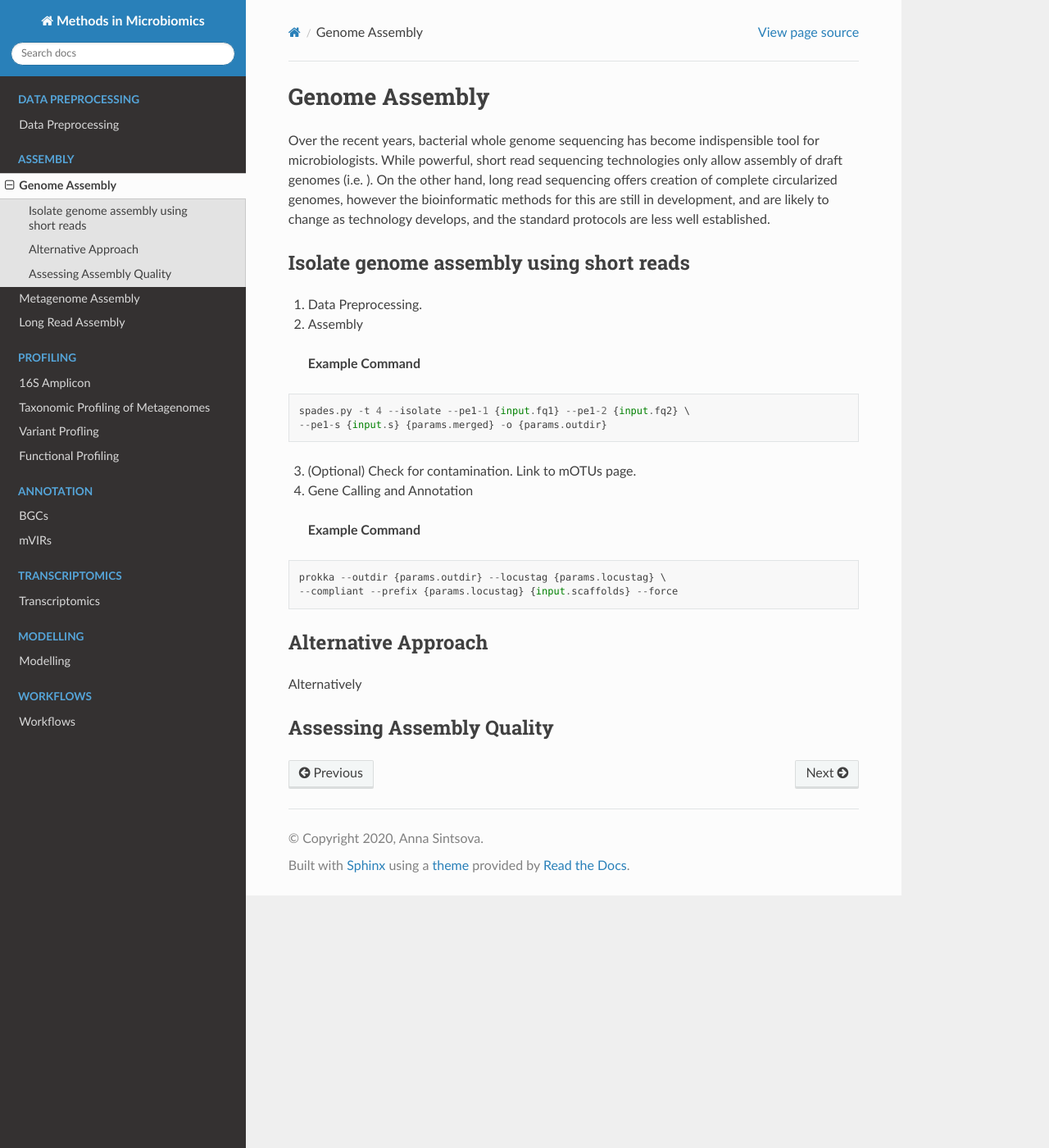
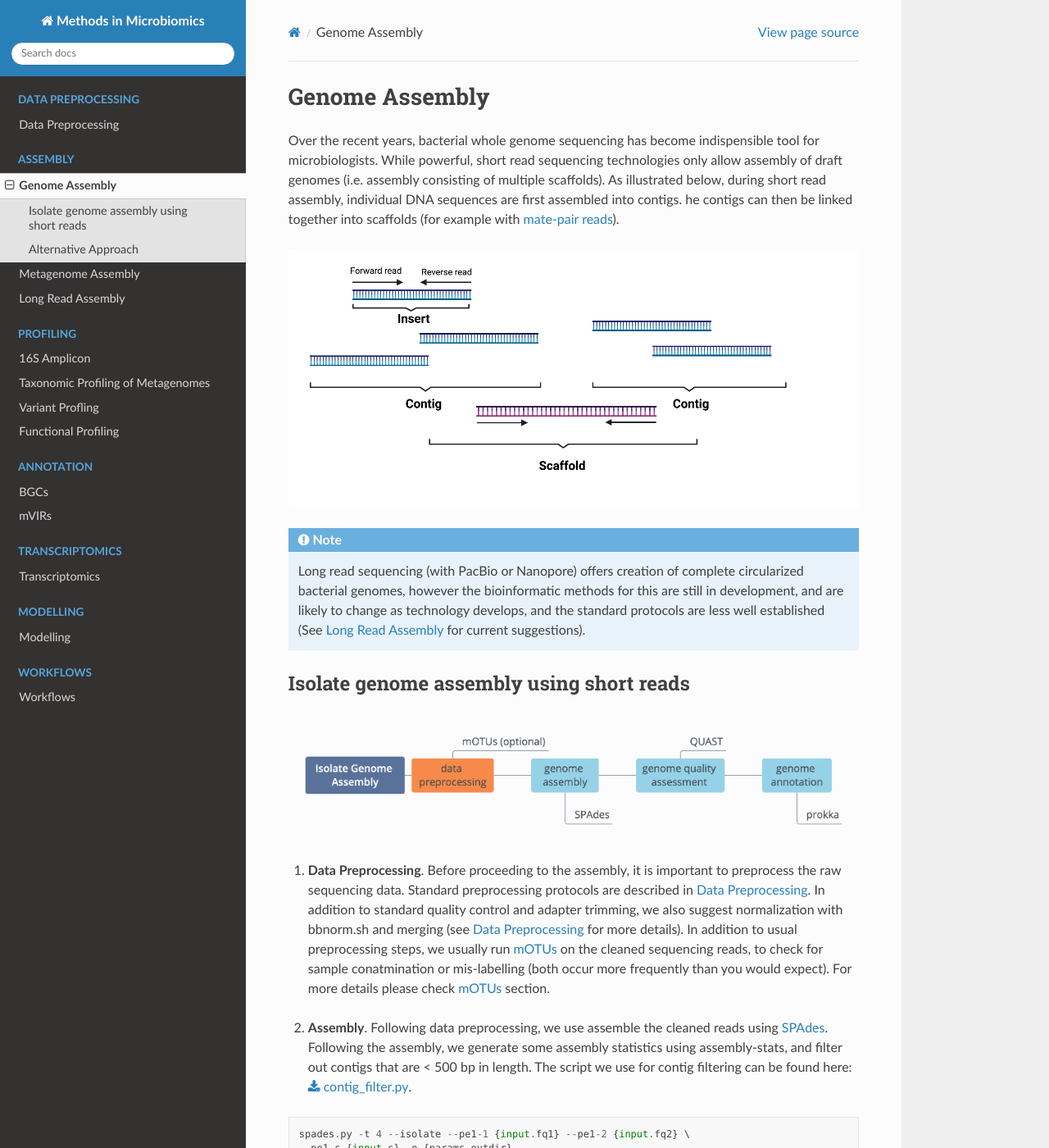
Before and after one commit to MicrobiologyETHZ/Methods_in_Microbiomics, a Sphinx documentation site: the page built from docs/assembly/genome_assembly.rst, in a window 1280 px wide and 1400 px high. Shown: the whole window at 82% size. Built offline with Sphinx 7.4.7 and the Read the Docs theme 2.0.0, drawn with Linux system fonts in a browser that asks for light colours; some of the changed text lies outside the part shown.

Commit message:
Added figs for genome assembly

```diff
--- a/docs/assembly/genome_assembly.rst
+++ b/docs/assembly/genome_assembly.rst
@@ -2,23 +2,70 @@
 Genome Assembly
 ================
 
-Over the recent years, bacterial whole genome sequencing has become indispensible tool for microbiologists. While powerful, short read sequencing technologies only allow assembly of draft genomes (i.e. ). On the other hand, long read sequencing offers creation of complete circularized genomes, however the bioinformatic methods for this are still in development, and are likely to change as technology develops, and the standard protocols are less well established.
+Over the recent years, bacterial whole genome sequencing has become indispensible tool for microbiologists. While powerful, short read sequencing technologies only allow assembly of draft genomes (i.e. assembly consisting of multiple scaffolds). As illustrated below, during short read assembly, individual DNA sequences are first assembled into contigs. he contigs can then be linked together into scaffolds (for example with  `mate-pair reads <https://www.illumina.com/science/technology/next-generation-sequencing/mate-pair-sequencing.html>`_).
+
+.. image:: /images/Genome_Assembly.png
+
+
+.. note::
+
+    Long read sequencing (with PacBio or Nanopore) offers creation of complete circularized bacterial genomes, however the bioinformatic methods for this are still in development, and are likely to change as technology develops, and the standard protocols are less well established (See :doc:`/assembly/long_read` for current suggestions).
 
 
 -----------------------------------------
 Isolate genome assembly using short reads
 -----------------------------------------
 
-1. Data Preprocessing.
-2. Assembly
+.. image:: /images/Isolate_Genome_Assembly.png
 
+1. **Data Preprocessing**. Before proceeding to the assembly, it is important to preprocess the raw sequencing data. Standard preprocessing protocols are described in :doc:`../preprocessing/preprocessing`. In addition to standard quality control and adapter trimming, we also suggest normalization with bbnorm.sh and merging (see :doc:`../preprocessing/preprocessing` for more details). In addition to usual preprocessing steps, we usually run mOTUs_ on the cleaned sequencing reads, to check for sample conatmination or mis-labelling (both occur more frequently than you would expect). For more details please check :doc:`/profiling/motus` section.
+
+.. _mOTUs: https://github.com/motu-tool/mOTUs
+
+2. **Assembly**. Following data preprocessing, we use assemble the cleaned reads using SPAdes_. Following the assembly, we generate some assembly statistics using assembly-stats, and filter out contigs that are < 500 bp in length. The script we use for contig filtering can be found here: :download:`contig_filter.py <../scripts/contig_filter.py>`.
+
+.. _SPAdes:
  **Example Command**
 .. code-block::
 
     spades.py -t 4 --isolate --pe1-1 {input.fq1} --pe1-2 {input.fq2} \
-    --pe1-s {input.s} {params.merged} -o {params.outdir}
+    --pe1-s {input.s} -o {params.outdir}
 
-3. (Optional) Check for contamination. Link to mOTUs page.
+**Options Explained**
+
+================     =====================================================================================================
+-t                   Number of threads
+--isolate            Use SPAdes isolate mode
+--pe-1               Forward reads
+--pe1-2              Reverse reads
+--pe1-s              Unpaired reads
+-o                   Specify output directory
+================     =====================================================================================================
+
+**Example Command for filtering and stats**:
+
+  .. code-block:: console
+
+      python contig_filter.py {params.sample} scaffolds {sample/contigs.fasta.gz {params.workfolder}/{params.sample}
+      assembly-stats -l 500 -t <(zcat {sample.min500.fasta.gz) > {sample}.assembly.stats
+
+
+
+3. Assessing Assembly Quality. The metrics to evaluate genome quality are calcualted using QUAST_. The output will contain information on the number of contigs, the largest contig, total length of the assembly, GC%, N50, L50 and others. If reference genome assembly is available, QUAST_ will also assess misassemblies, and try to categorize them.
+
+**N50 and L50**: Given a set of contigs sorted by length, N50 is the length of the shortest contig at 50% genome length. L50 is the smallest number of contigs that add up to 50% of the genome.
+
+.. image:: /images/n50.png
+
+
+.. _QUAST: http://quast.sourceforge.net/quast.html
+
+    **Example Command**:
+
+    .. code-block:: console
+
+        quast.py {input.scaf1} -1 {input.r1} -2 {input.r2} -o {params.outDir}
+
 
 
 4. Gene Calling and Annotation
@@ -34,8 +81,3 @@ Isolate genome assembly using short reads
 Alternative Approach
 -----------------------
 Alternatively
-
-
---------------------------
-Assessing Assembly Quality
---------------------------
```
Also changed, not shown: docs/images/Genome_Assembly.png (added), docs/images/Isolate_Genome_Assembly.png (added), docs/images/n50.png (added).
